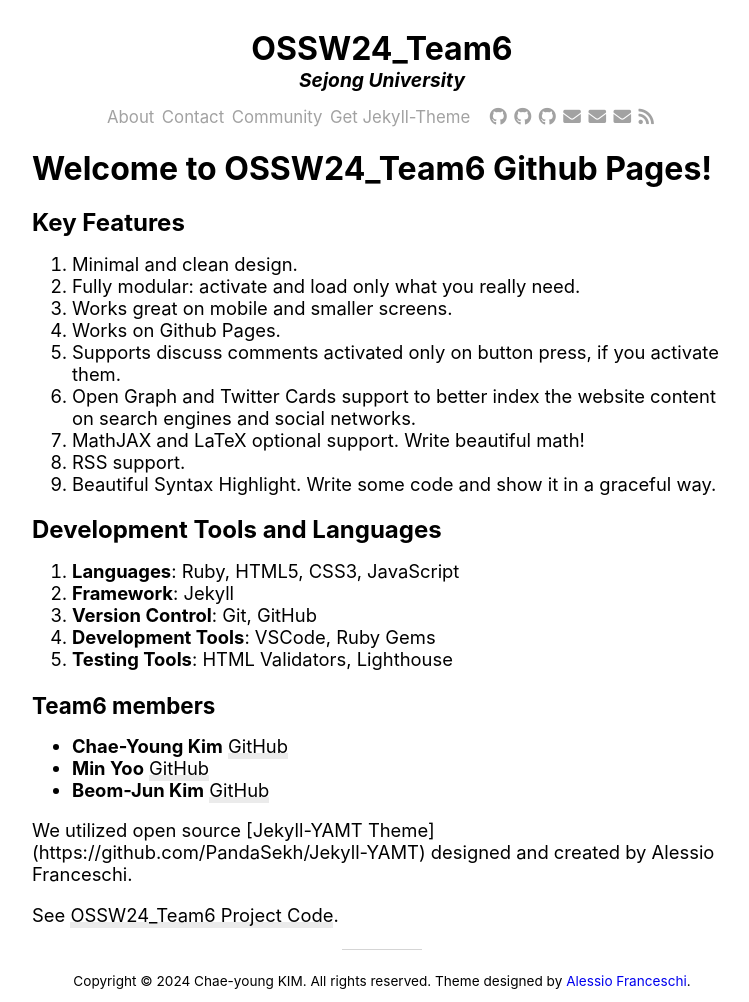
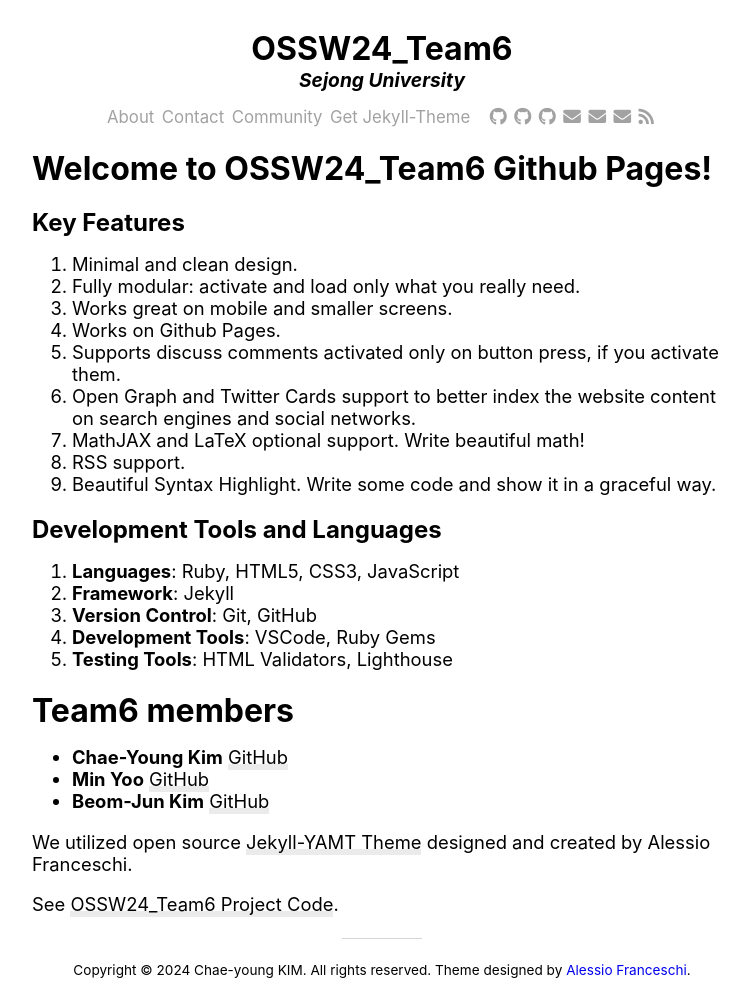
Before and after one commit to yoooousir/OSSW24_Team6, a Jekyll site: the page built from about.md, in a window 1280 px wide. Shown: the whole page, without its empty margins (258-1007 px from the left). Built offline with Jekyll 4.4.1, drawn with Linux system fonts in a browser that asks for light colours; nearby versions of some CDN libraries.

```diff
--- a/about.md
+++ b/about.md
@@ -23,12 +23,13 @@ title: About
 4. **Development Tools**: VSCode, Ruby Gems
 5. **Testing Tools**: HTML Validators, Lighthouse
 
-### Team6 members
+
+# Team6 members
 - **Chae-Young Kim** [GitHub](https://github.com/yoooousir)
 - **Min Yoo** [GitHub](https://github.com/tracer12)
 - **Beom-Jun Kim** [GitHub](https://github.com/tigerjun5199)
 
 
-We utilized open source [Jekyll-YAMT Theme] (https://github.com/PandaSekh/Jekyll-YAMT) designed and created by Alessio Franceschi.
+We utilized open source [Jekyll-YAMT Theme](https://github.com/PandaSekh/Jekyll-YAMT) designed and created by Alessio Franceschi.
 
 See [OSSW24_Team6 Project Code](https://github.com/yoooousir/OSSW24_Team6.github.io).
```
